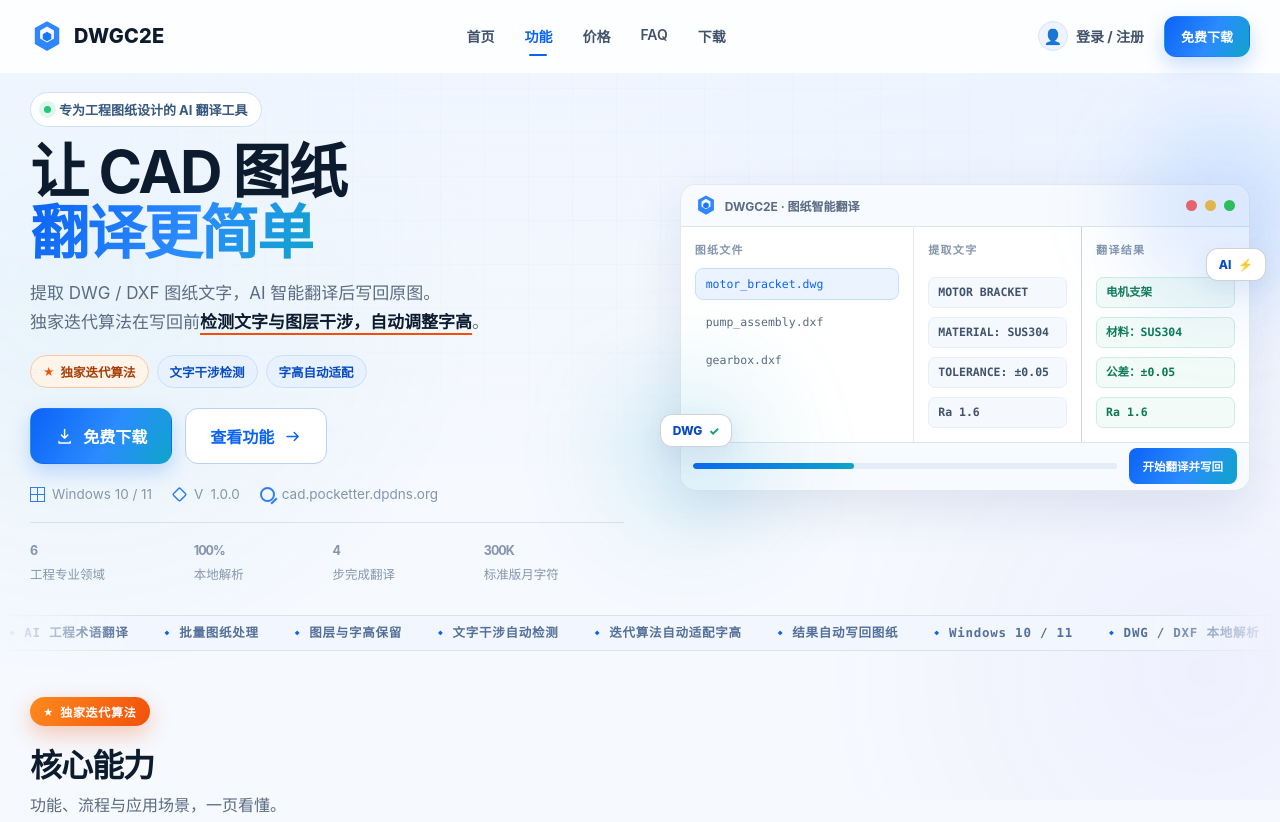
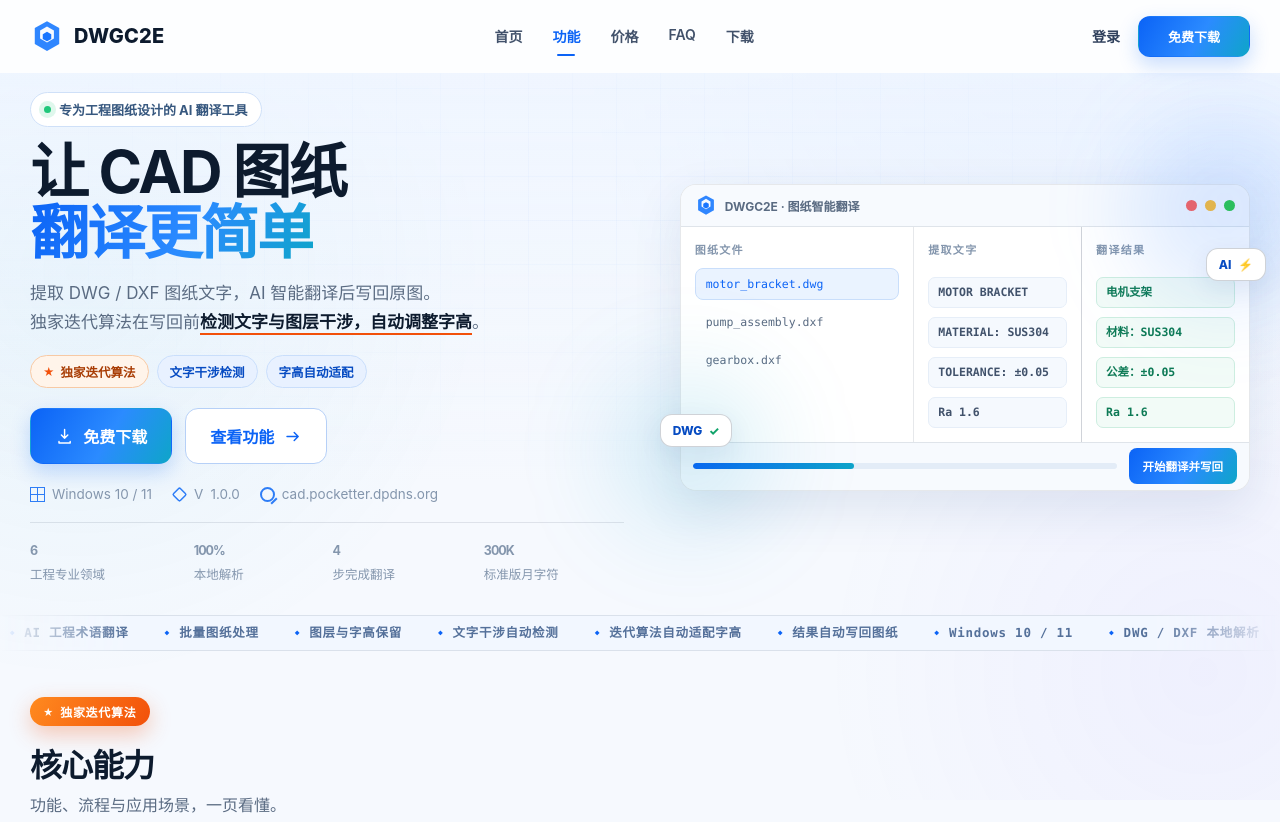
Before and after one commit to Gao-Qian-Long/DWGC2E_Website, a plain HTML site: page index.html in a window 1280 px wide. Shown: the top 822 px of the page. Drawn offline with Linux system fonts and the light colour scheme.

Commit message:
refine: show avatar only for signed-in users

```diff
--- a/css/style.css
+++ b/css/style.css
@@ -711,3 +711,12 @@
 .account-nav.is-signed-in .account-avatar{background:linear-gradient(135deg,#2f6df6,#27b8c9);color:#fff;border-color:transparent;font-size:14px;font-weight:900}
 .account-nav.is-signed-in .account-nav-label{color:#245bc9}
 @media(max-width:760px){.account-nav{display:none}}
+
+/* Refined account CTA: avatar is reserved for authenticated users. */
+.account-nav{padding:6px 4px 6px 8px;gap:9px;color:#30415d;font-size:14px;font-weight:750;border-radius:14px}
+.account-nav-label{white-space:nowrap}
+.account-avatar{display:none;width:32px;height:32px;border-radius:50%;place-items:center;background:linear-gradient(135deg,#326cf2,#24b7c6);color:#fff;border:0;box-shadow:0 5px 14px rgba(48,108,242,.22);font-size:14px;font-weight:900}
+.account-nav.is-signed-in .account-avatar{display:inline-grid}
+.account-nav.is-signed-in{padding-left:6px;padding-right:11px;background:#f4f8ff;color:#285dc9;border:1px solid #dbe7fb}
+.account-nav.is-signed-in:hover{background:#edf4ff}
+@media(min-width:761px){.nav-actions{gap:14px}.account-nav + .btn{min-width:112px}}
--- a/index.html
+++ b/index.html
@@ -48,7 +48,7 @@
       </nav>
 
       <div class="nav-actions">
-        <a class="account-nav" href="account.html" data-account-nav><span class="account-avatar" data-account-avatar>👤</span><span class="account-nav-label" data-account-label>账户中心</span></a>
+        <a class="account-nav" href="account.html" data-account-nav><span class="account-avatar" data-account-avatar aria-hidden="true"></span><span class="account-nav-label" data-account-label>账户中心</span></a>
         <a class="btn btn-primary btn-sm magnetic" data-download href="#">免费下载</a>
         <button class="menu-btn" type="button" aria-label="打开菜单" aria-expanded="false">
           <span></span><span></span><span></span>
--- a/js/main.js
+++ b/js/main.js
@@ -39,9 +39,9 @@
         avatar.setAttribute('aria-label', '已登录');
         label.textContent = '已登录 · 账户中心';
       } else {
-        avatar.textContent = '👤';
+        avatar.textContent = '';
         avatar.setAttribute('aria-label', '未登录');
-        label.textContent = '登录 / 注册';
+        label.textContent = '登录';
       }
     } catch { /* sessionStorage 不可用时保持默认未登录状态 */ }
   }
```
